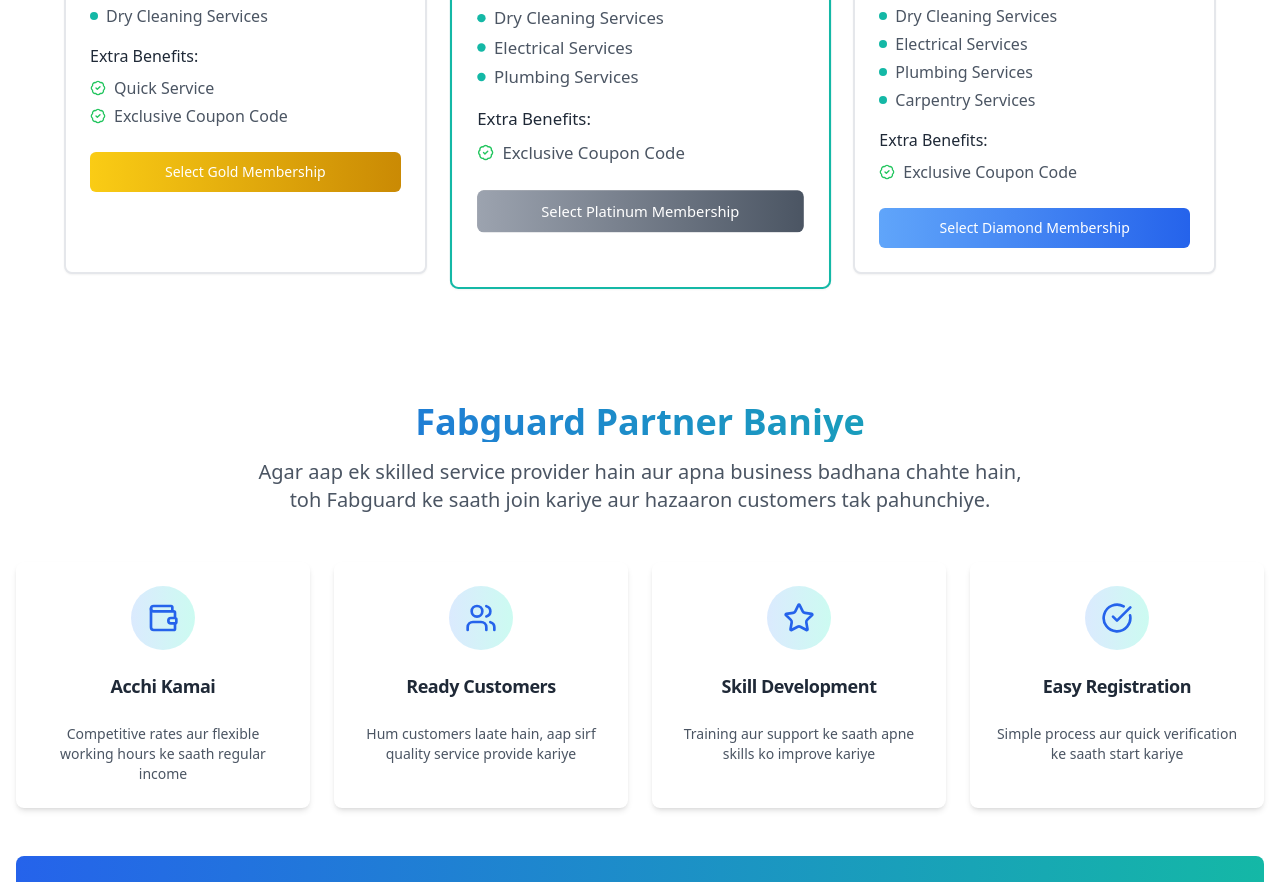
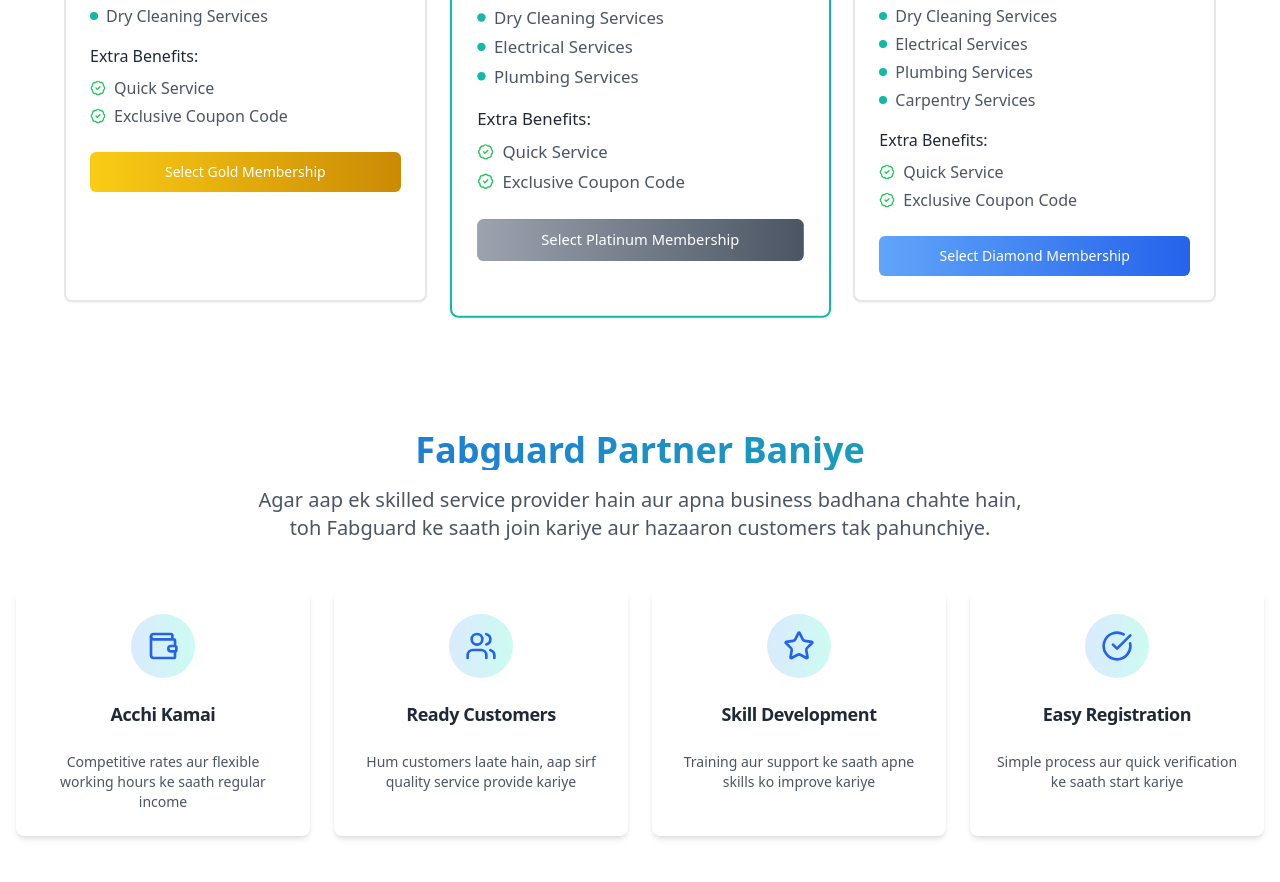
Before and after one commit to Fabguard/fabguard-services, a React (Vite) app: page / in a window 1280 px wide. Shown: the part 2640-3522 px from the top of the page. Built offline with nearby package versions, Linux system fonts and the light colour scheme.

Commit message:
Fix:
Sync 'Extra Benefits' content in Membership.

```diff
--- a/src/pages/Index.tsx
+++ b/src/pages/Index.tsx
@@ -113,8 +113,13 @@ const Index = () => {
       price: 3000,
       validity: "1-Year Validity",
       discount: "10% Discount",
-      services: ["Clothes Ironing Services", "Dry Cleaning Services", "Electrical Services", "Plumbing Services"],
-      features: ["Exclusive Coupon Code"],
+      services: [
+        "Clothes Ironing Services",
+        "Dry Cleaning Services",
+        "Electrical Services",
+        "Plumbing Services"
+      ],
+      features: ["Quick Service", "Exclusive Coupon Code"],
       color: "platinum",
       bgGradient: "bg-gradient-to-r from-gray-400 to-gray-600",
       popular: true
@@ -125,8 +130,14 @@ const Index = () => {
       price: 4000,
       validity: "1-Year Validity",
       discount: "10% Discount",
-      services: ["Clothes Ironing Services", "Dry Cleaning Services", "Electrical Services", "Plumbing Services", "Carpentry Services"],
-      features: ["Exclusive Coupon Code"],
+      services: [
+        "Clothes Ironing Services",
+        "Dry Cleaning Services",
+        "Electrical Services",
+        "Plumbing Services",
+        "Carpentry Services"
+      ],
+      features: ["Quick Service", "Exclusive Coupon Code"],
       color: "diamond",
       bgGradient: "bg-gradient-to-r from-blue-400 to-blue-600"
     }
```
